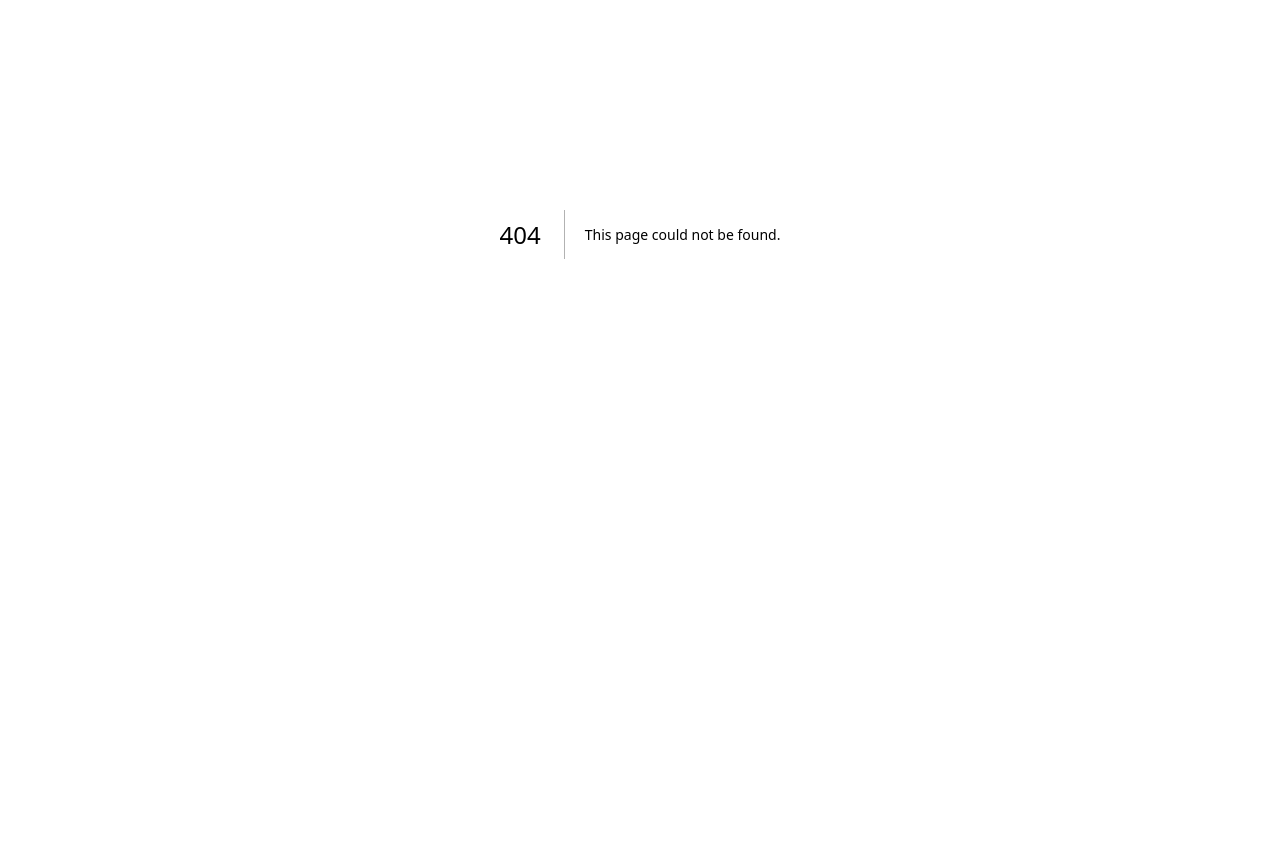
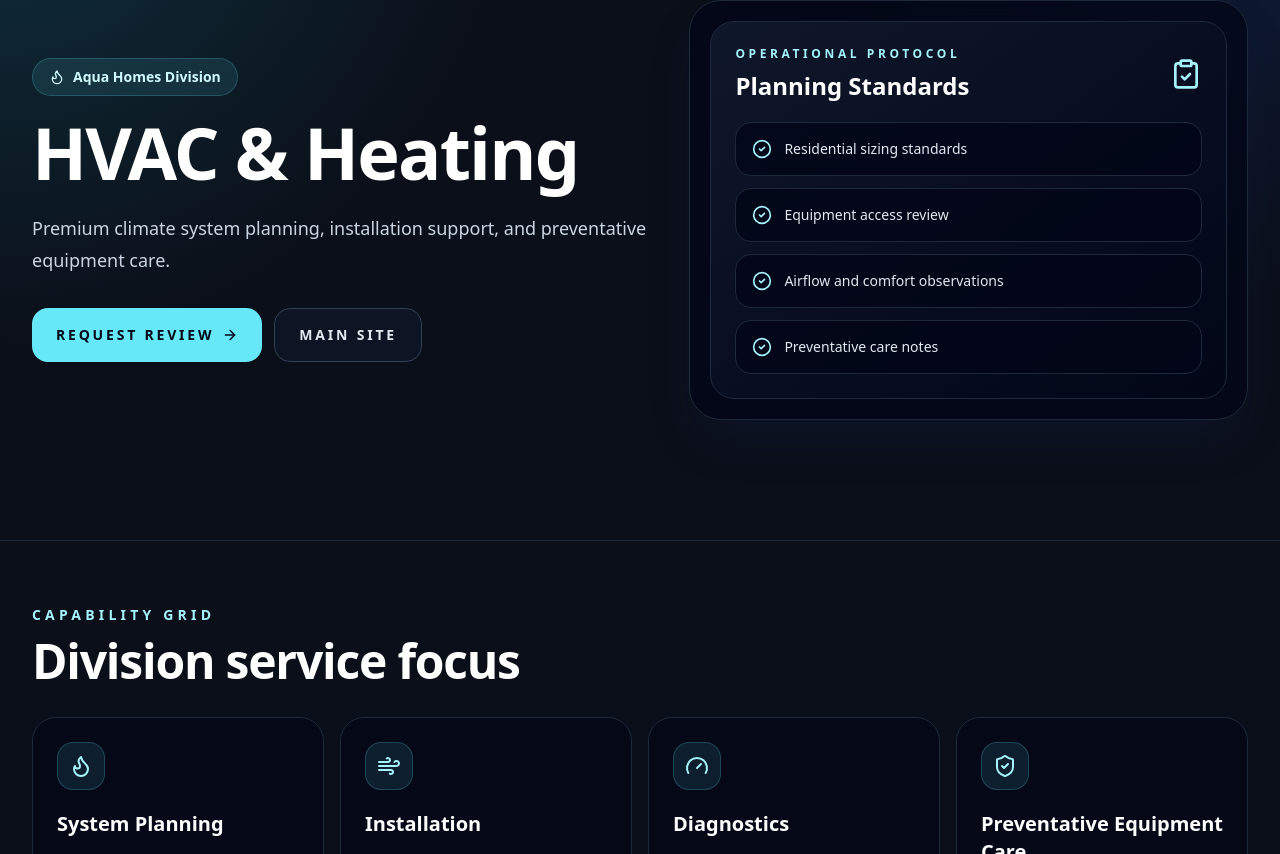
Before and after one commit to deyve55/pro-trades-hvac-demo, a Next.js app: page /hvac in a window 1280 px wide. Before the commit this address had no page. Shown: the part 166-1020 px from the top of the page. Before the commit the page ends 800 px from the top, so only its background shows below. Built offline with nearby package versions, Linux system fonts and the light colour scheme.

Commit message:
Add HVAC division route

```diff
--- /dev/null
+++ b/app/hvac/page.tsx
@@ -0,0 +1,14 @@
+import type { Metadata } from "next";
+import DivisionTemplate from "@/app/components/DivisionTemplate";
+import { Flame, Gauge, ShieldCheck, Wind } from "lucide-react";
+
+export const metadata: Metadata = {
+  title: "Aqua Homes HVAC & Heating | Aqua Homes & Design Group",
+  description: "Professional indoor climate systems installation, residential sizing standards, thermal diagnostics, and preventative equipment care.",
+  alternates: { canonical: "/hvac" },
+  openGraph: { title: "Aqua Homes HVAC & Heating", description: "Professional indoor climate systems installation, residential sizing standards, thermal diagnostics, and preventative equipment care.", images: ["/og-premium-showcase.jpg"] }
+};
+
+export default function Page() {
+  return <DivisionTemplate eyebrowIcon={Flame} title="HVAC & Heating" description="Premium climate system planning, installation support, and preventative equipment care." capabilities={[{ title: "System Planning", text: "Indoor comfort planning with residential sizing standards, equipment review, and layout coordination.", Icon: Flame }, { title: "Installation", text: "Professional installation support for heating and cooling equipment with clear field documentation.", Icon: Wind }, { title: "Diagnostics", text: "Thermal performance review, airflow observations, and service notes for follow-up planning.", Icon: Gauge }, { title: "Preventative Equipment Care", text: "Filter, drain, cabinet, and seasonal maintenance checkpoints for long-term system upkeep.", Icon: ShieldCheck }]} standards={["Residential sizing standards", "Equipment access review", "Airflow and comfort observations", "Preventative care notes"]} />;
+}
```
